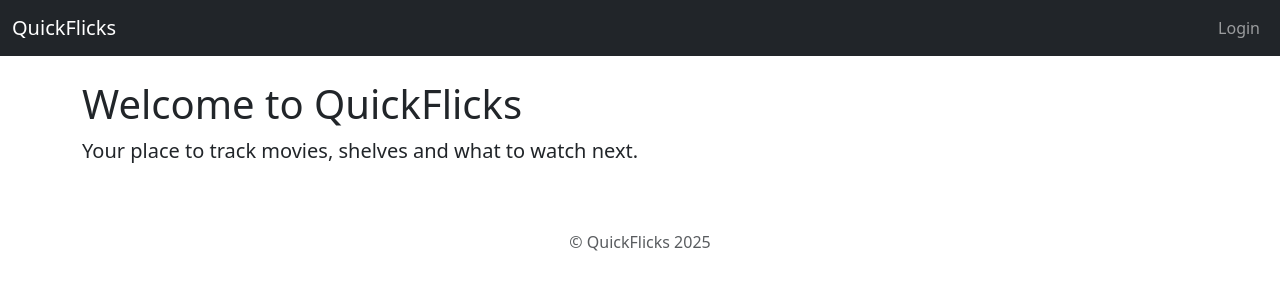
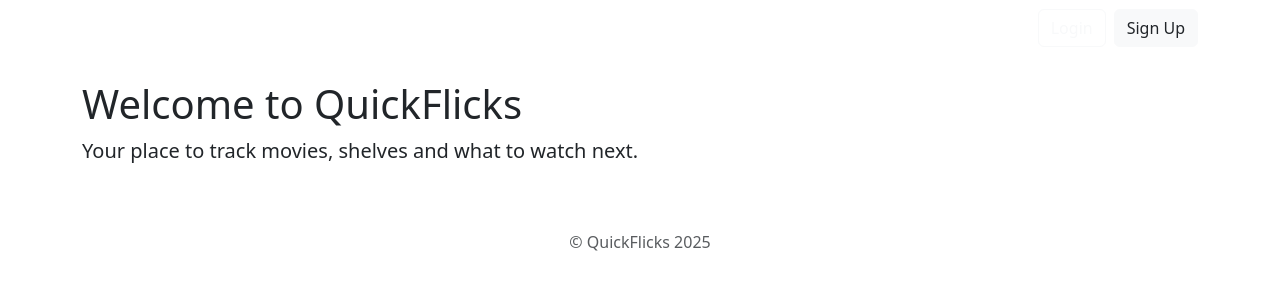
Before and after one commit to Ceri-Jane/milestone_project_three, a Django app: page / in a window 1280 px wide. Shown: the top 300 px of the page. Run offline with Django 5.2, Linux system fonts and the light colour scheme.

Commit message:
Create navbar.html file and link to base.html

```diff
--- /dev/null
+++ b/static/css/main.css
@@ -0,0 +1,16 @@
+/* Google fonts import */
+@import url('https://fonts.googleapis.com/css2?family=Limelight&family=Oswald:wght@200..700&display=swap');
+
+/* CSS Variables */
+:root {
+  --primary-font: "Oswald", sans-serif;
+  --secondary-font: "Limelight", serif;
+  --primary-color: ;
+  --secondary-color: ;
+  --background-color: ;
+}
+
+/* Global Styles */
+.navbar-brand {
+    font-family: Limelight, sans-serif;
+}
--- a/templates/base.html
+++ b/templates/base.html
@@ -16,12 +16,10 @@
     <!-- Faviicons -->
 
     <!-- Bootstrap 5 -->
-    <link
-        href="https://cdn.jsdelivr.net/npm/bootstrap@5.3.2/dist/css/bootstrap.min.css"
-        rel="stylesheet"
-    >
+    <link href="https://cdn.jsdelivr.net/npm/bootstrap@5.3.2/dist/css/bootstrap.min.css" rel="stylesheet">
 
     <!-- Custom CSS -->
+    <link rel="stylesheet" href="{% static 'css/main.css' %}">
 
 </head>
 
--- a/templates/partials/navbar.html
+++ b/templates/partials/navbar.html
@@ -1,19 +1,69 @@
-<nav class="navbar navbar-expand-lg navbar-dark bg-dark">
-    <div class="container-fluid">
-        <a class="navbar-brand" href="/">QuickFlicks</a>
+<nav class="navbar navbar-dark navbar-expand" role="navigation" aria-label="Main navigation">
+    <div class="container d-flex justify-content-between align-items-center">
 
-        <button class="navbar-toggler" type="button" data-bs-toggle="collapse"
-            data-bs-target="#navbarNav" aria-controls="navbarNav"
-            aria-expanded="false" aria-label="Toggle navigation">
-            <span class="navbar-toggler-icon"></span>
-        </button>
+        <!-- Logo -->
+        <a class="navbar-brand" href="{% url 'home' %}" aria-label="QuickFlicks Home">
+            QuickFlicks
+        </a>
 
-        <div class="collapse navbar-collapse" id="navbarNav">
-            <ul class="navbar-nav ms-auto">
-                <li class="nav-item">
-                    <a class="nav-link" href="#">Login</a>
-                </li>
-            </ul>
+        <div class="d-flex align-items-center">
+
+            {% if user.is_authenticated %}
+
+            <!-- Profile Dropdown -->
+            <div class="dropdown">
+                <button class="btn btn-dark dropdown-toggle"
+                        type="button"
+                        id="profileDropdown"
+                        data-bs-toggle="dropdown"
+                        aria-expanded="false"
+                        aria-haspopup="true"
+                        aria-label="Profile options menu">
+                    My Profile
+                </button>
+
+                <ul class="dropdown-menu dropdown-menu-dark dropdown-menu-end"
+                    aria-labelledby="profileDropdown">
+
+                    <li><a class="dropdown-item" href="{% url 'profile' %}">👤 View Profile</a></li>
+                    <li><a class="dropdown-item" href="{% url 'my_shelf' %}">🎬 My Shelf</a></li>
+
+                    <li><hr class="dropdown-divider"></li>
+
+                    <li><a class="dropdown-item" href="{% url 'change_username' %}">✏️ Change Username</a></li>
+                    <li><a class="dropdown-item" href="{% url 'change_email' %}">📧 Change Email</a></li>
+                    <li><a class="dropdown-item" href="{% url 'password_change' %}">🔒 Change Password</a></li>
+
+                    <li><hr class="dropdown-divider"></li>
+
+                    <li>
+                        <form action="{% url 'logout' %}" method="post" class="dropdown-item p-0">
+                            {% csrf_token %}
+                            <button class="btn w-100 text-start text-danger" aria-label="Logout">
+                                🚪 Logout
+                            </button>
+                        </form>
+                    </li>
+
+                </ul>
+            </div>
+
+            {% else %}
+
+            <a class="btn btn-outline-light me-2"
+               href="{% url 'login' %}"
+               aria-label="Login to your QuickFlicks account">
+                Login
+            </a>
+
+            <a class="btn btn-light text-dark"
+               href="{% url 'signup' %}"
+               aria-label="Create a QuickFlicks account">
+                Sign Up
+            </a>
+
+            {% endif %}
+
         </div>
     </div>
 </nav>
```
